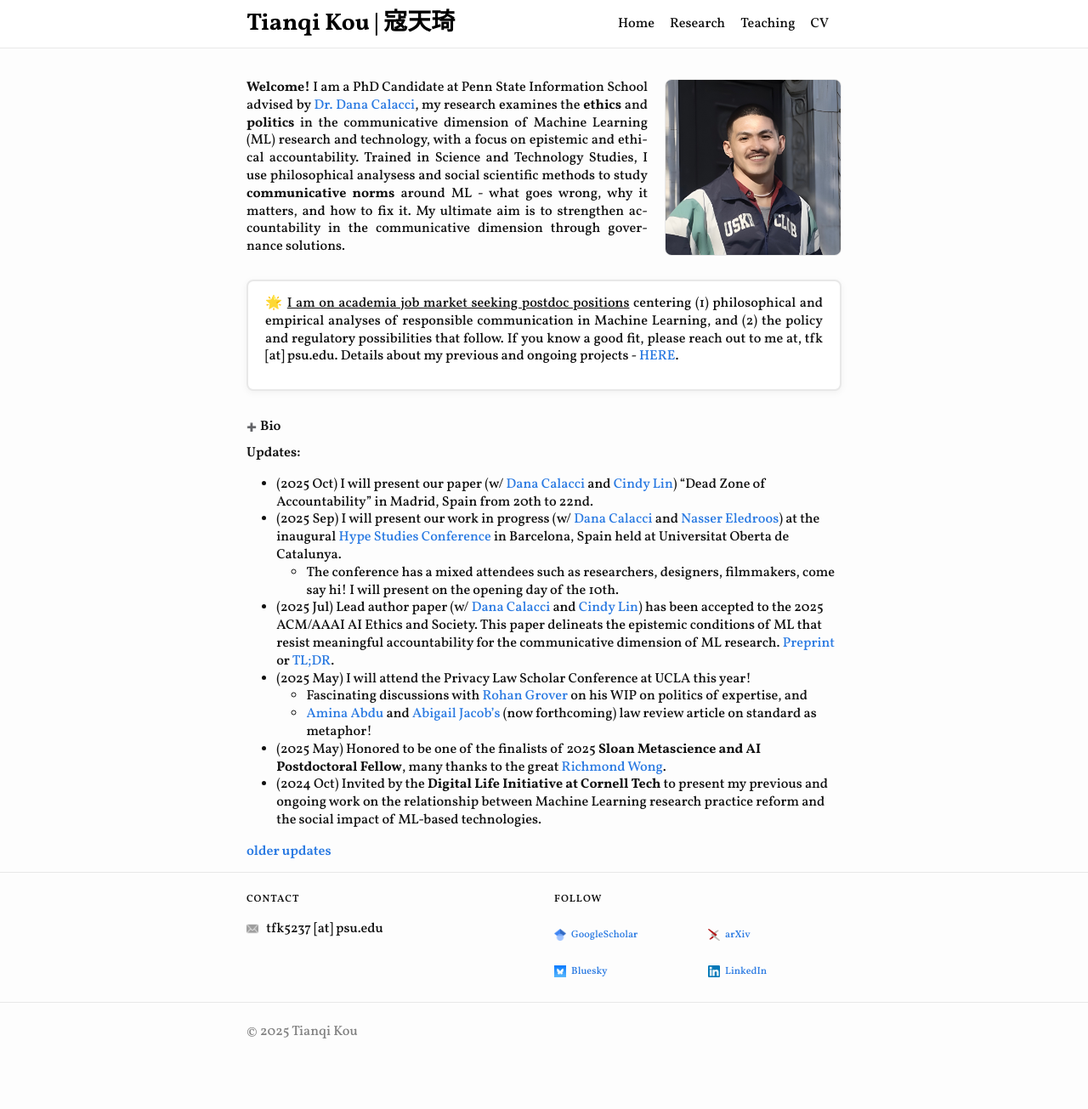
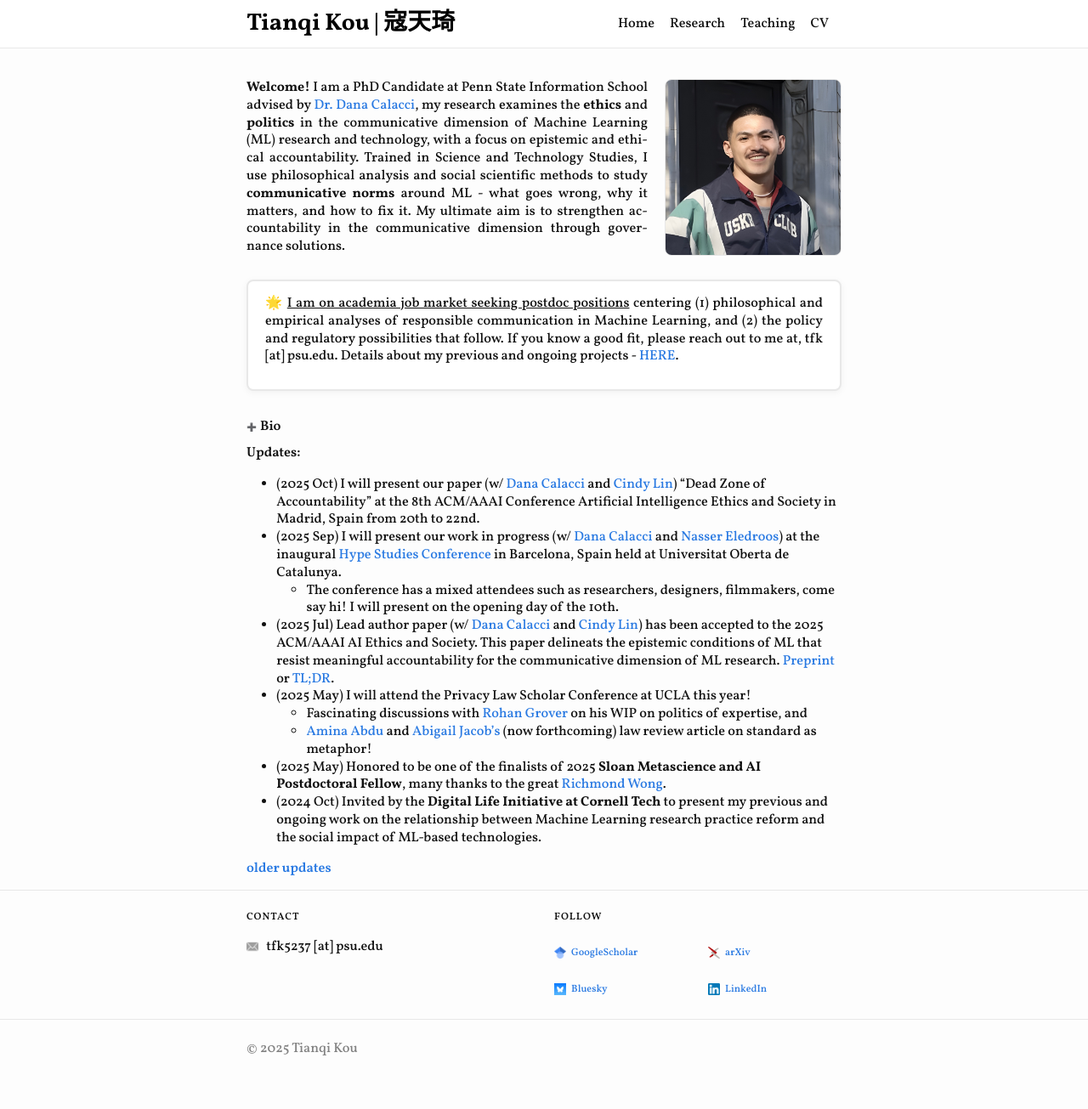
Before and after one commit to koutianqi/koutianqi.github.io, a Jekyll site: the page built from index.markdown, in a window 1280 px wide. Shown: the whole page at 85% size. Built offline with Jekyll 4.4.1, drawn with Linux system fonts in a browser that asks for light colours; before the commit the page ends 1284 px from its top, so only the background shows below that.

Commit message:
Update index.markdown

```diff
--- a/index.markdown
+++ b/index.markdown
@@ -7,7 +7,7 @@
   <div class="intro-copy" markdown="1">
 
 
-**Welcome!** I am a PhD Candidate at Penn State Information School advised by [Dr. Dana Calacci](https://www.dcalacci.net), my research examines the **ethics** and **politics** in the communicative dimension of Machine Learning (ML) research and technology, with a focus on epistemic and ethical accountability. Trained in Science and Technology Studies, I use philosophical analysess and social scientific methods to study **communicative norms** around ML -  what goes wrong, why it matters, and how to fix it. My ultimate aim is to strengthen accountability in the communicative dimension through governance solutions.
+**Welcome!** I am a PhD Candidate at Penn State Information School advised by [Dr. Dana Calacci](https://www.dcalacci.net), my research examines the **ethics** and **politics** in the communicative dimension of Machine Learning (ML) research and technology, with a focus on epistemic and ethical accountability. Trained in Science and Technology Studies, I use philosophical analysis and social scientific methods to study **communicative norms** around ML -  what goes wrong, why it matters, and how to fix it. My ultimate aim is to strengthen accountability in the communicative dimension through governance solutions.
 
   </div>
   <img class="headshot" src="{{ "/assets/img/headshot_crop.jpg" | relative_url }}" alt="Headshot" />
@@ -31,7 +31,7 @@
 
 ## Updates:
 
-- (2025 Oct) I will present our paper (w/ [Dana Calacci](https://www.dcalacci.net) and [Cindy Lin](https://lincindy.com)) "Dead Zone of Accountability" in Madrid, Spain from 20th to 22nd.
+- (2025 Oct) I will present our paper (w/ [Dana Calacci](https://www.dcalacci.net) and [Cindy Lin](https://lincindy.com)) "Dead Zone of Accountability" at the 8th ACM/AAAI Conference Artificial Intelligence Ethics and Society in Madrid, Spain from 20th to 22nd.
 - (2025 Sep) I will present our work in progress (w/ [Dana Calacci](https://www.dcalacci.net) and [Nasser Eledroos](https://nasser.wiki)) at the inaugural [Hype Studies Conference](https://hypestudies.org) in Barcelona, Spain held at Universitat Oberta de Catalunya.
   - The conference has a mixed attendees such as researchers, designers, filmmakers, come say hi! I will present on the opening day of the 10th.
 - (2025 Jul) Lead author paper (w/ [Dana Calacci](https://www.dcalacci.net) and [Cindy Lin](https://lincindy.com)) has been accepted to the 2025 ACM/AAAI AI Ethics and Society. This paper delineats the epistemic conditions of ML that resist meaningful accountability for the communicative dimension of ML research. [Preprint](https://arxiv.org/abs/2508.08739) or [TL;DR](https://www.linkedin.com/posts/koutianqi_dead-zone-of-accountability-why-social-claims-activity-7361214088003108864-3aJR?utm_source=share&utm_medium=member_desktop&rcm=ACoAACPLLPcBeEM19ytgUOpXQQb6x_SjOdrvjtQ).
```
